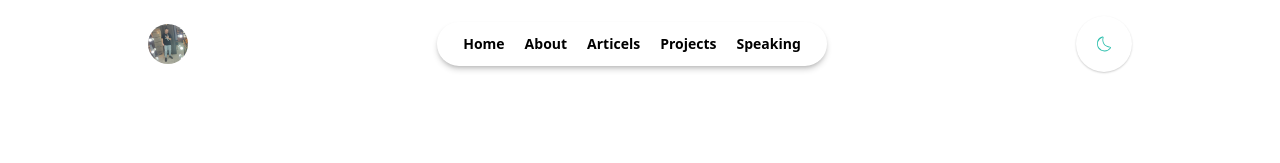
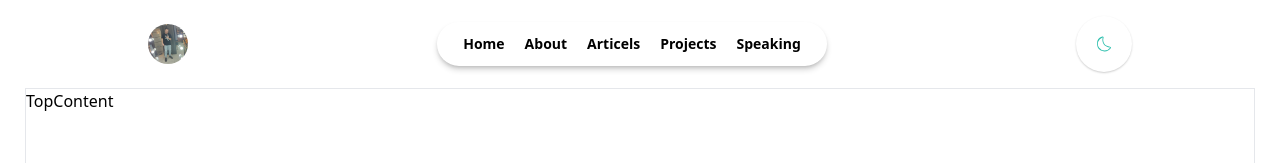
Before and after one commit to iXZed026/tailwind-app, a React (Create React App) app: page / in a window 1280 px wide. Shown: the top 163 px of the page. Built offline with nearby package versions, Linux system fonts and the light colour scheme.

Commit message:
Create top content folder

```diff
--- a/src/App.js
+++ b/src/App.js
@@ -1,11 +1,16 @@
 import React from 'react';
 import Header from "./components/Header/Header"
+import Home from './components/Home/Home';
+import { Routes, Route } from 'react-router-dom';
 
 const App = () => {
   return (
     <div className="app w-full dark:bg-black">
-      <div className="container xl:w-[1230px] md:w-[90%] sm:w-[100%] mx-auto h-screen dark:text-white dark:bg-[#18181B]">
+      <div className="container xl:w-[1230px] md:w-[90%] sm:w-[100%] mx-auto dark:text-white dark:bg-[#18181B]">
         <Header />
+        <Routes>
+          <Route path="/" element={<Home />} />
+        </Routes>
       </div>
     </div>
   )
--- /dev/null
+++ b/src/components/Home/Home.js
@@ -0,0 +1,12 @@
+import React from 'react'
+import TopContent from './TopContent/TopContent'
+
+const Home = () => {
+    return (
+        <div className="home border-[1px] h-screen">
+            <TopContent />
+        </div>
+    )
+}
+
+export default Home
--- /dev/null
+++ b/src/components/Home/TopContent/TopContent.js
@@ -0,0 +1,11 @@
+import React from 'react'
+
+const TopContent = () => {
+  return (
+    <div className="top-content">
+        TopContent
+    </div>
+  )
+}
+
+export default TopContent
--- a/src/components/NavLinks/Nav.js
+++ b/src/components/NavLinks/Nav.js
@@ -1,6 +1,7 @@
 import React, { useState } from 'react';
 import { IoIosArrowDown } from "react-icons/io";
 import NavMenu from './NavMenu';
+import { Link } from 'react-router-dom';
 
 const Nav = () => {
 
@@ -11,7 +12,7 @@ const Nav = () => {
 
             <nav className='shadow-md shadow-[#00000032] dark:bg-[#252529] rounded-3xl hidden md:block'>
                 <ul className='flex px-4 dark:text-gray-300 text-sm font-bold'>
-                    <li className='py-3 px-2.5 hover:text-[#2CBFAD] transition-all cursor-pointer'>Home</li>
+                    <Link to="/"><li className='py-3 px-2.5 hover:text-[#2CBFAD] transition-all cursor-pointer'>Home</li></Link>
                     <li className='py-3 px-2.5 hover:text-[#2CBFAD] transition-all cursor-pointer'>About</li>
                     <li className='py-3 px-2.5 hover:text-[#2CBFAD] transition-all cursor-pointer'>Articels</li>
                     <li className='py-3 px-2.5 hover:text-[#2CBFAD] transition-all cursor-pointer'>Projects</li>
--- a/src/index.js
+++ b/src/index.js
@@ -2,10 +2,13 @@ import React from 'react';
 import ReactDOM from 'react-dom/client';
 import './index.css';
 import App from './App';
+import { BrowserRouter } from 'react-router-dom';
 
 const root = ReactDOM.createRoot(document.getElementById('root'));
 root.render(
   <React.StrictMode>
-    <App />
+    <BrowserRouter>
+      <App />
+    </BrowserRouter>
   </React.StrictMode>
 );
```
